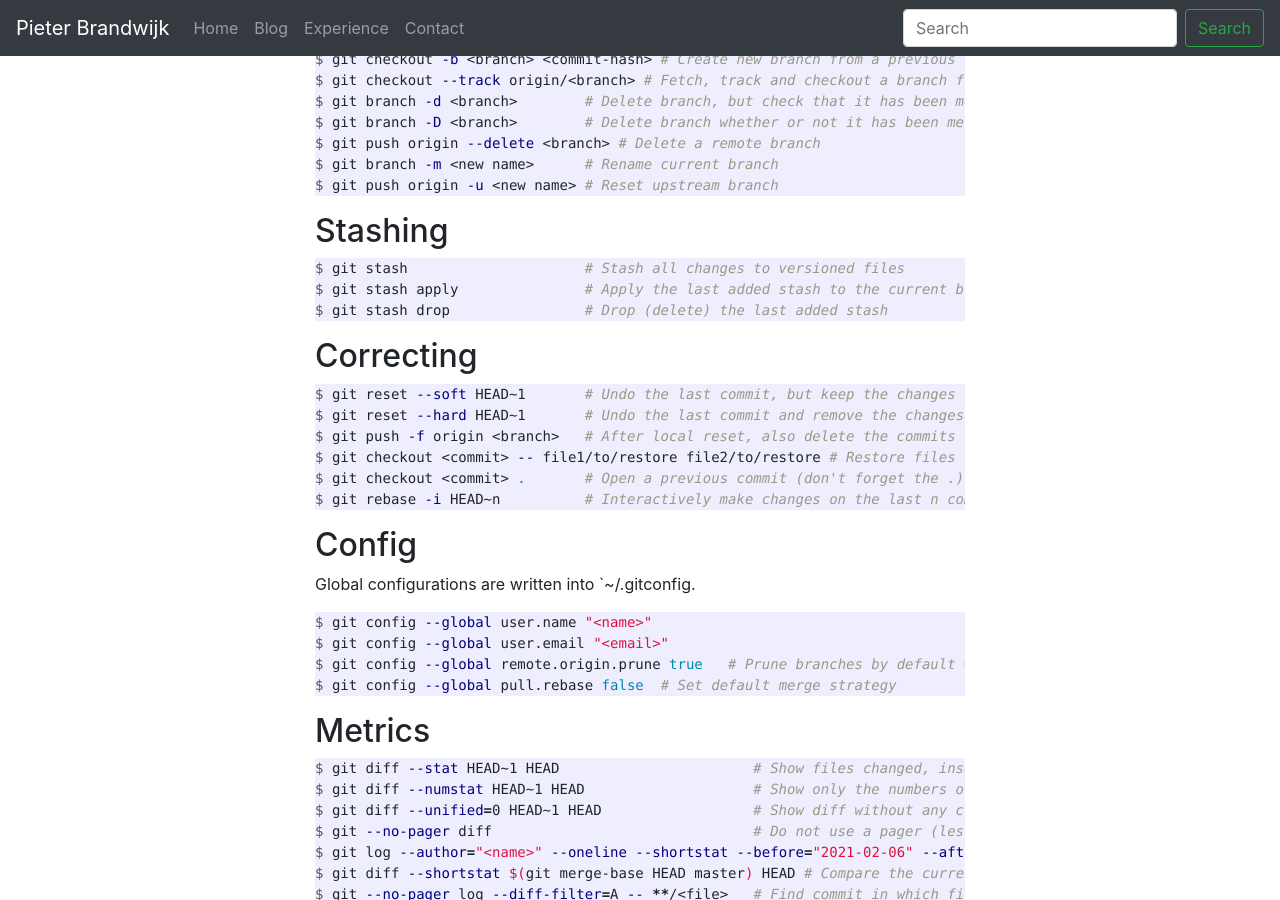
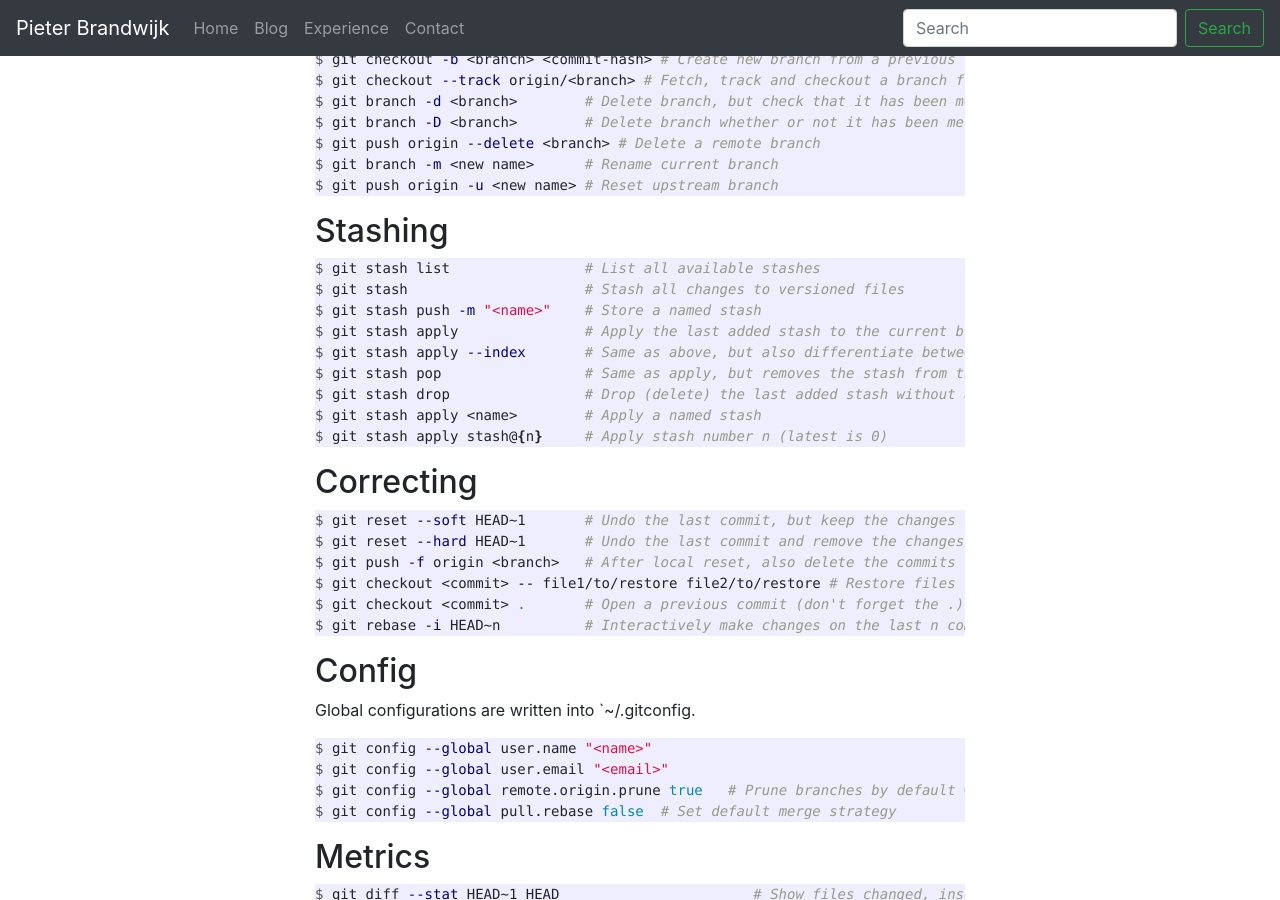
Before and after one commit to pbrandwijk/pbrandwijk.github.io, a Jekyll site: the page built from _posts/2020-09-14-cheat-sheet-git.md, in a window 1280 px wide and 900 px high, scrolled down 834 px. Built offline with Jekyll 4.4.1, drawn with Linux system fonts in a browser that asks for light colours; nearby versions of some CDN libraries; comment, search, counter and statistics services are not loaded.

Commit message:
Update commands

````diff
--- a/_posts/2020-09-14-cheat-sheet-git.md
+++ b/_posts/2020-09-14-cheat-sheet-git.md
@@ -51,9 +51,15 @@ $ git push origin -u <new name> # Reset upstream branch
 
 ## Stashing
 ```console
+$ git stash list                # List all available stashes
 $ git stash                     # Stash all changes to versioned files
-$ git stash apply               # Apply the last added stash to the current branch
-$ git stash drop                # Drop (delete) the last added stash
+$ git stash push -m "<name>"    # Store a named stash
+$ git stash apply               # Apply the last added stash to the current branch (keeps the stash)
+$ git stash apply --index       # Same as above, but also differentiate between staged and unstaged
+$ git stash pop                 # Same as apply, but removes the stash from the stack
+$ git stash drop                # Drop (delete) the last added stash without applying
+$ git stash apply <name>        # Apply a named stash
+$ git stash apply stash@{n}     # Apply stash number n (latest is 0)
 ```
 
 ## Correcting
````
